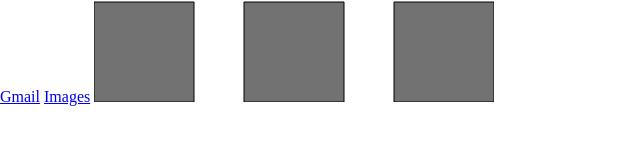
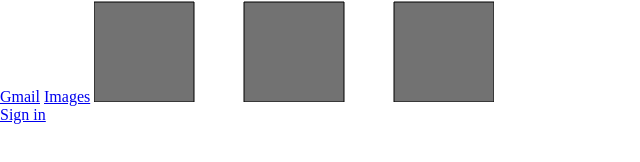
Before and after one commit to fernanda-veiga/google-homepage, a plain HTML site: page index.html in a window 1280 px wide. Shown: the part 298-460 px from the top of the page, 0-640 px from the left. Drawn offline with Linux system fonts and the light colour scheme.

Commit message:
Added a sign in button in the navbar

```diff
--- a/index.html
+++ b/index.html
@@ -12,6 +12,8 @@
             <a href="https://mail.google.com/">Gmail</a>
             <a href="https://www.google.com.br/imghp?hl=en&tab=wi&ogbl">Images</a>
             <a href="#"><img src="./images/google-apps-light.png"></a>
+            <a href="https://accounts.google.com/ServiceLogin/signinchooser"><div>Sign in</div></a>
+
         </nav>
 
     </header>
```
